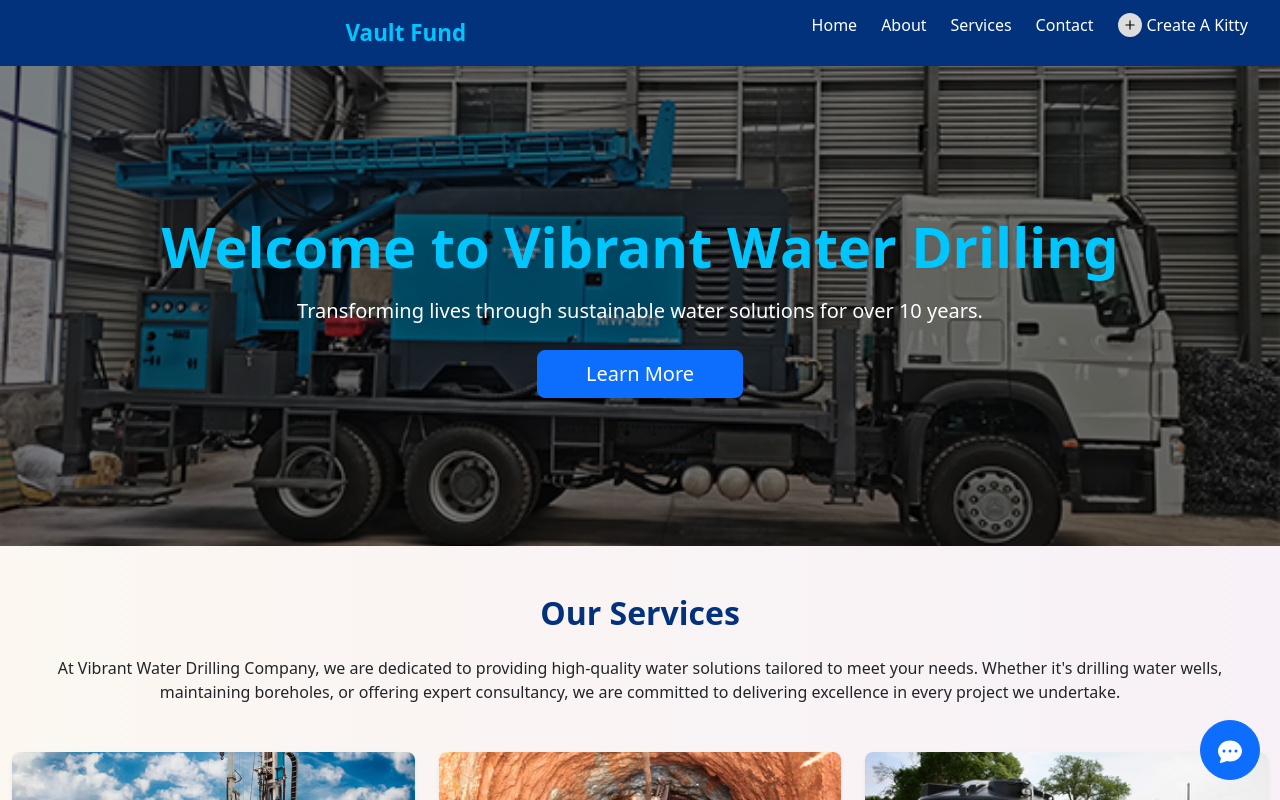
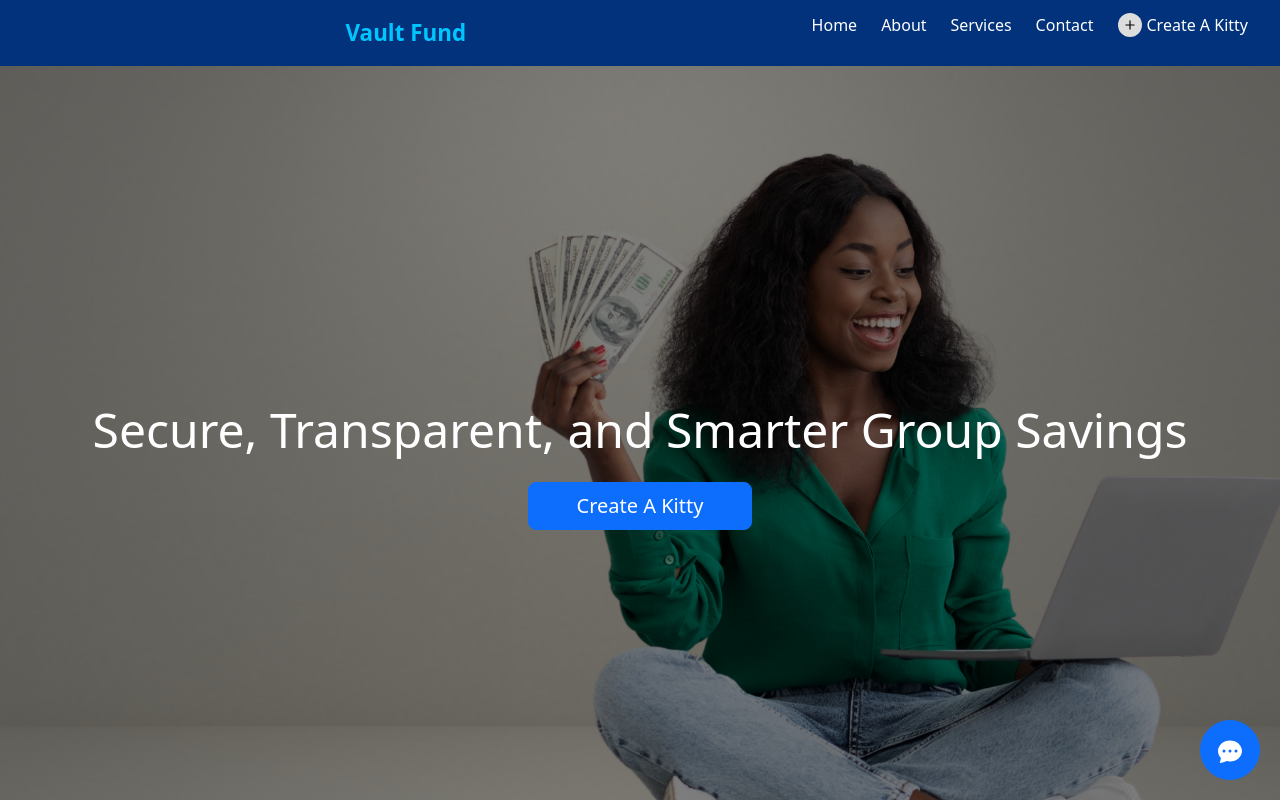
Before and after one commit to DBEST-EZRA/Vault-fund-client-, a React (Create React App) app: page / in a window 1280 px wide. Shown: the top 800 px of the page. Built offline with nearby package versions, Linux system fonts and the light colour scheme.

Commit message:
updated hero sectrion

```diff
--- a/src/components/HeroSection.jsx
+++ b/src/components/HeroSection.jsx
@@ -3,7 +3,7 @@ import { useNavigate } from "react-router-dom";
 import "bootstrap/dist/css/bootstrap.min.css";
 import AOS from "aos";
 import "aos/dist/aos.css";
-import introImage from "../images/hero.jpg";
+import introImage from "../images/main.png";
 
 const HeroSection = () => {
   const navigate = useNavigate();
@@ -16,7 +16,7 @@ const HeroSection = () => {
     <section
       className="hero-section text-white d-flex align-items-center justify-content-center"
       style={{
-        height: "60vh", // Half screen height
+        height: "100vh", // Half screen height
         backgroundImage: `url(${introImage})`,
         backgroundSize: "cover",
         backgroundAttachment: "fixed",
@@ -40,24 +40,22 @@ const HeroSection = () => {
           zIndex: 2,
         }}
       >
-        <h1
-          className="display-4 fw-bold mb-3"
+        <h2
+          className="display-5 mb-3"
           style={{
             animation: "fadeInDown 2s ease",
-            color: "#00c6ff",
+            color: "white",
+            fontWeight: "normal",
           }}
         >
-          Welcome to Vibrant Water Drilling
-        </h1>
+          Secure, Transparent, and Smarter Group Savings
+        </h2>
         <p
           className="lead mb-4"
           style={{
             animation: "fadeIn 2s ease",
           }}
-        >
-          Transforming lives through sustainable water solutions for over 10
-          years.
-        </p>
+        ></p>
         <button
           className="btn btn-primary btn-lg px-5"
           style={{
@@ -65,7 +63,7 @@ const HeroSection = () => {
           }}
           onClick={() => navigate("/about")}
         >
-          Learn More
+          Create A Kitty
         </button>
       </div>
 
```
Also changed, not shown: src/images/main.png (added).
